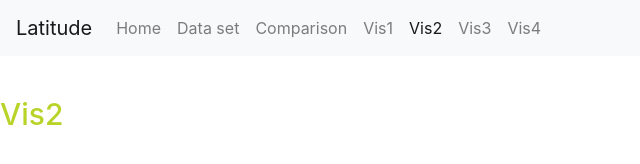
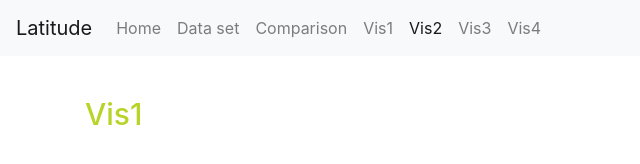
Before and after one commit to IrinaUX/Web-Design-Challenge, a plain HTML site: page WebVisualizations/visualization-page2.html in a window 1280 px wide. Shown: the whole page, without its empty margins (0-640 px from the left). Drawn offline with nearby package versions, Linux system fonts and the light colour scheme.

Commit message:
Apply white background container.

```diff
--- a/WebVisualizations/visualization-page2.html
+++ b/WebVisualizations/visualization-page2.html
@@ -12,6 +12,9 @@
 
     <!-- Bring in our bootstrap stylesheet -->
     <link rel="stylesheet" href="https://stackpath.bootstrapcdn.com/bootstrap/4.3.1/css/bootstrap.min.css" integrity="sha384-ggOyR0iXCbMQv3Xipma34MD+dH/1fQ784/j6cY/iJTQUOhcWr7x9JvoRxT2MZw1T" crossorigin="anonymous">
+
+    <!-- styles.css -->
+    <link rel="stylesheet" href="styles.css">
 
     <!-- Navigation bar - responsive -->
     <nav class="navbar navbar-expand-lg navbar-light bg-light">
@@ -47,14 +50,15 @@
     </nav>
 
     <!-- Section main page -->
-    <head>
-      <title>Vis2</title>
-        <h1>Vis2
-          <link rel="stylesheet" href="styles.css">
-        </h1>
-      <!-- <h3 class="header">Welcome</h3> -->
-    </head>
+    <div class="white_background container"
+      <head>
+        <title>Vis1</title>
+          <h1>Vis1
 
+          </h1>
+        <!-- <h3 class="header">Welcome</h3> -->
+      </head>
+    </div>
 
 
 </html>
```
Also changed, not shown: WebVisualizations/visualization-page1.html (+6 -1 lines), WebVisualizations/visualization-page3.html (+11 -7 lines), WebVisualizations/visualization-page4.html (+12 -7 lines).
